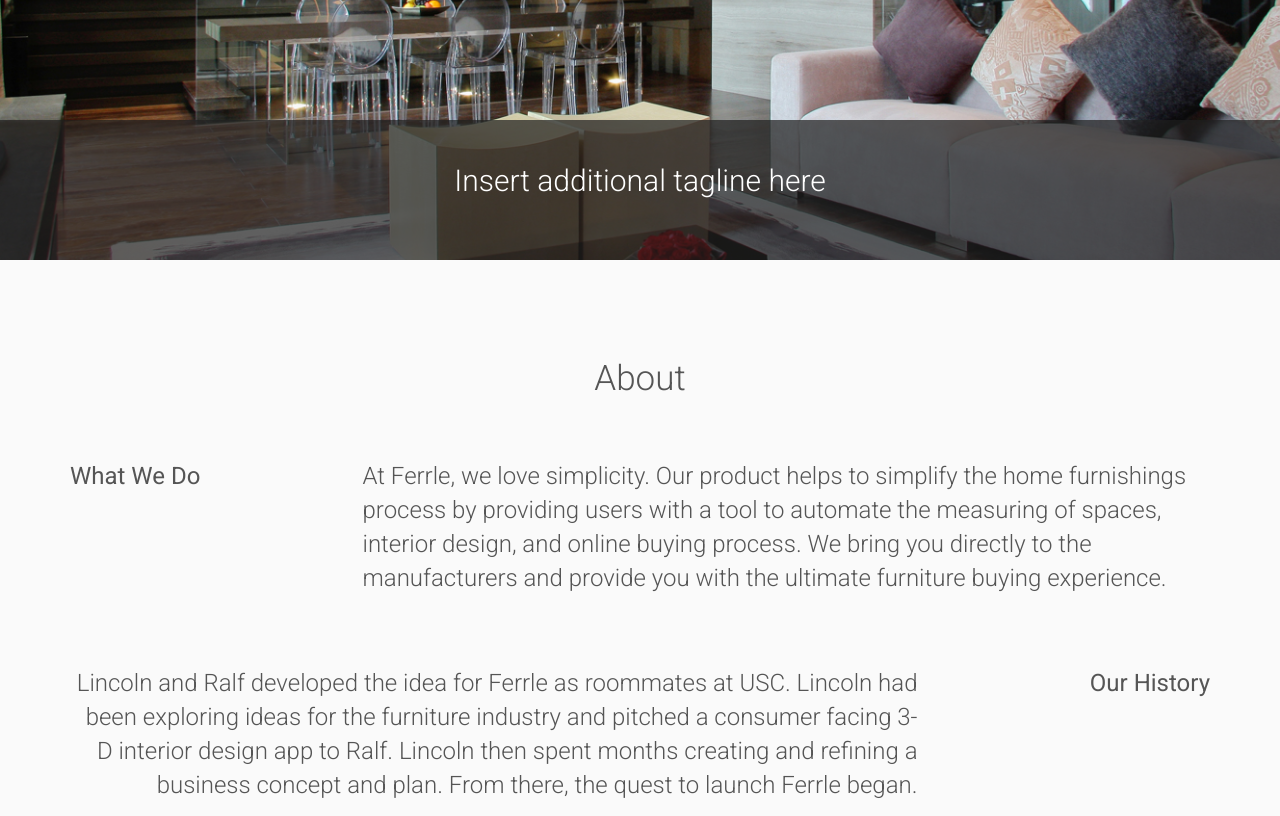
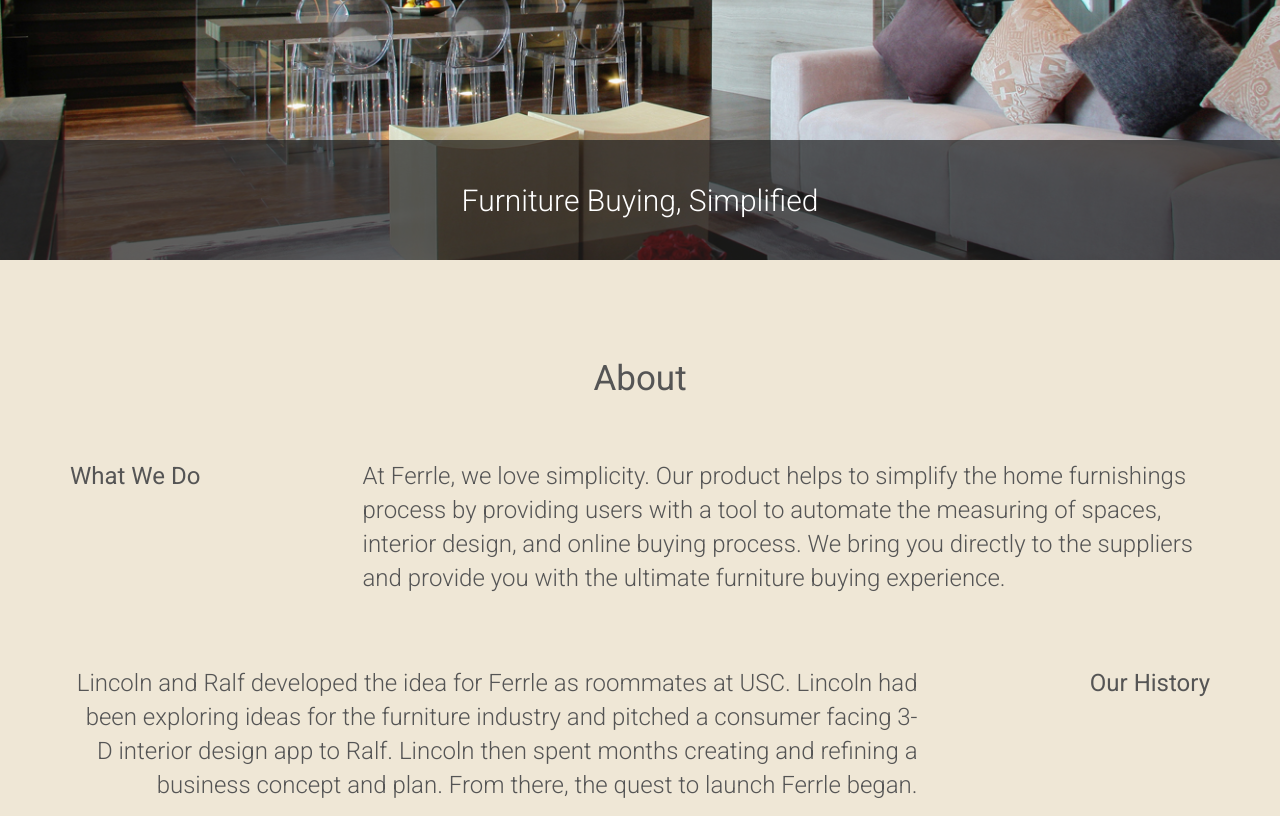
Before and after one commit to ferrle/ferrle.github.io, a website: page index.html in a window 1280 px wide. Shown: the part 340-1156 px from the top of the page. Drawn offline with nearby package versions, Linux system fonts and the light colour scheme.

Commit message:
edited copy and styling

```diff
--- a/assets/styles/less/modules/body.less
+++ b/assets/styles/less/modules/body.less
@@ -18,7 +18,7 @@ p {
 
   h2 {
     margin: 60px 0;
-    font-weight: 300;
+    font-weight: 400;
     font-size: 3.5rem;
   }
 
@@ -82,9 +82,11 @@ p {
     padding-bottom: 20px;
     font-size: 1.6rem;
   }
+
   .section:after {
     border-top-color: transparent;
   }
+
   ul {
     display: inline-block;
     text-align: left;
@@ -106,6 +108,12 @@ p {
 
 
 @media screen and (max-width: @screen-xs-max) {
+  .section {
+    h2 {
+      margin: 30px 0;
+    }
+  }
+
   p {
     font-size: 1.8rem;
   }
--- a/assets/styles/less/modules/hero.less
+++ b/assets/styles/less/modules/hero.less
@@ -14,7 +14,7 @@
 
 .tagline {
   width: 100%;
-  height: 140px;
+  height: 120px;
   background: rgba(30, 30, 30, 0.7);
   position: absolute;
   bottom: 0;
--- a/assets/styles/less/variables.less
+++ b/assets/styles/less/variables.less
@@ -1,4 +1,4 @@
-@about-color:   #fafafa;
+@about-color:   lighten(#E8DCC4, 5%);
 @team-color:    #EFE0B9;
 @explore-color: #F1EED9;
 @contact-color: #fff;
--- a/index.html
+++ b/index.html
@@ -11,8 +11,13 @@
   <meta name="viewport" content="width=device-width, initial-scale=1">
   <link rel="icon" href="favicon.ico" type="image/x-icon">
 
-  <link href="http://fonts.googleapis.com/css?family=Montserrat:400,700|Roboto:400,300" rel="stylesheet">
+  <link href="//fonts.googleapis.com/css?family=Montserrat:400|Roboto:400,300" rel="stylesheet">
   <link rel="stylesheet" href="assets/styles/main.min.css">
+
+  <!--[if lt IE 9]>
+    <script src="//cdnjs.cloudflare.com/ajax/libs/html5shiv/3.7/html5shiv.js"></script>
+    <script src="//cdnjs.cloudflare.com/ajax/libs/respond.js/1.4.2/respond.min.js"></script>
+  <![endif]-->
 </head>
 <body>
   <nav class="navbar navbar-default navbar-fixed-top" role="navigation">
@@ -43,7 +48,7 @@
 
   <div class="hero">
     <div class="tagline">
-      Insert additional tagline here
+      Furniture Buying, Simplified
     </div>
   </div>
 
@@ -56,7 +61,7 @@
           <p>What We Do</p>
         </div>
         <div class="col-sm-9">
-          <p>At Ferrle, we love simplicity. Our product helps to simplify the home furnishings process by providing users with a tool to automate the measuring of spaces, interior design, and online buying process. We bring you directly to the manufacturers and provide you with the ultimate furniture buying experience.</p>
+          <p>At Ferrle, we love simplicity. Our product helps to simplify the home furnishings process by providing users with a tool to automate the measuring of spaces, interior design, and online buying process. We bring you directly to the suppliers and provide you with the ultimate furniture buying experience.</p>
         </div>
       </div>
 
@@ -150,7 +155,7 @@
           </ul>
         </div>
         <div class="col-sm-3 text-center">
-          <a href="#contact">contact@ferrle.com</a>
+          <a href="mailto:contact@ferrle.com">contact@ferrle.com</a>
           <div>
             <a href="#contact">Twitter</a> |
             <a href="#contact">Facebook</a>
```
Also changed, not shown: assets/styles/main.css, assets/styles/main.min.css.
